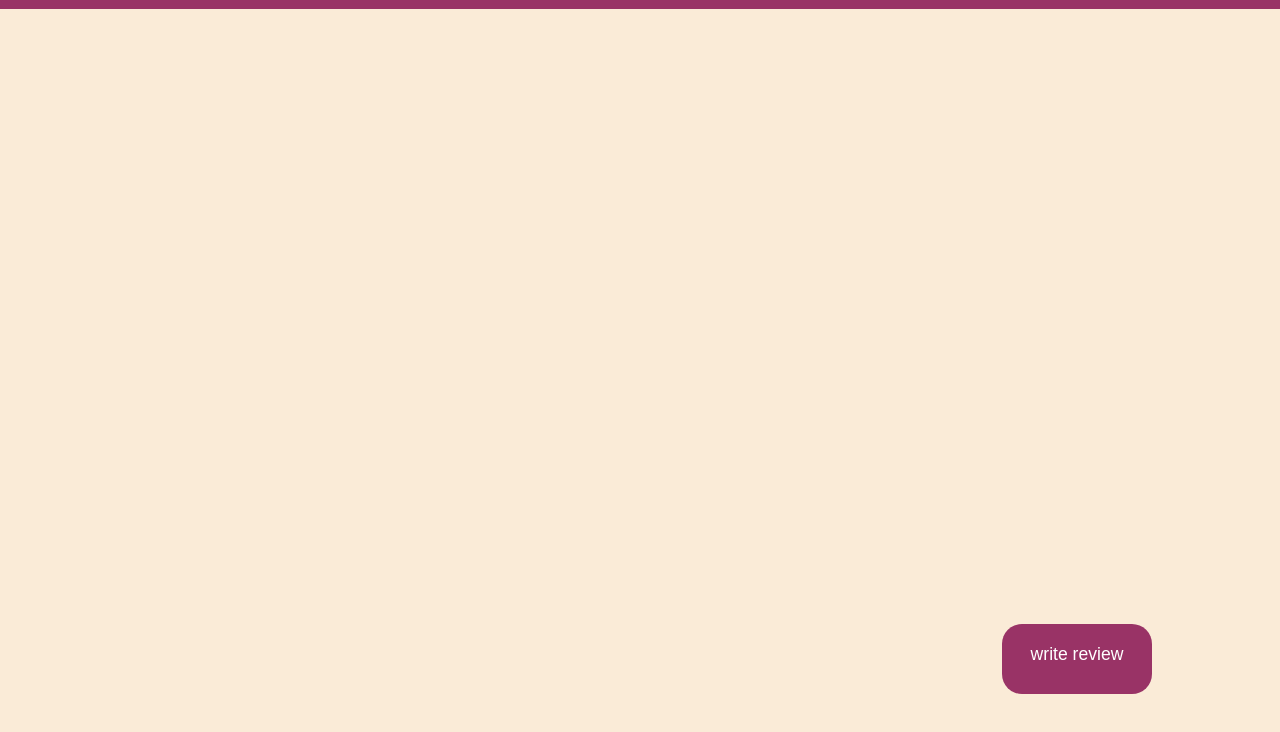
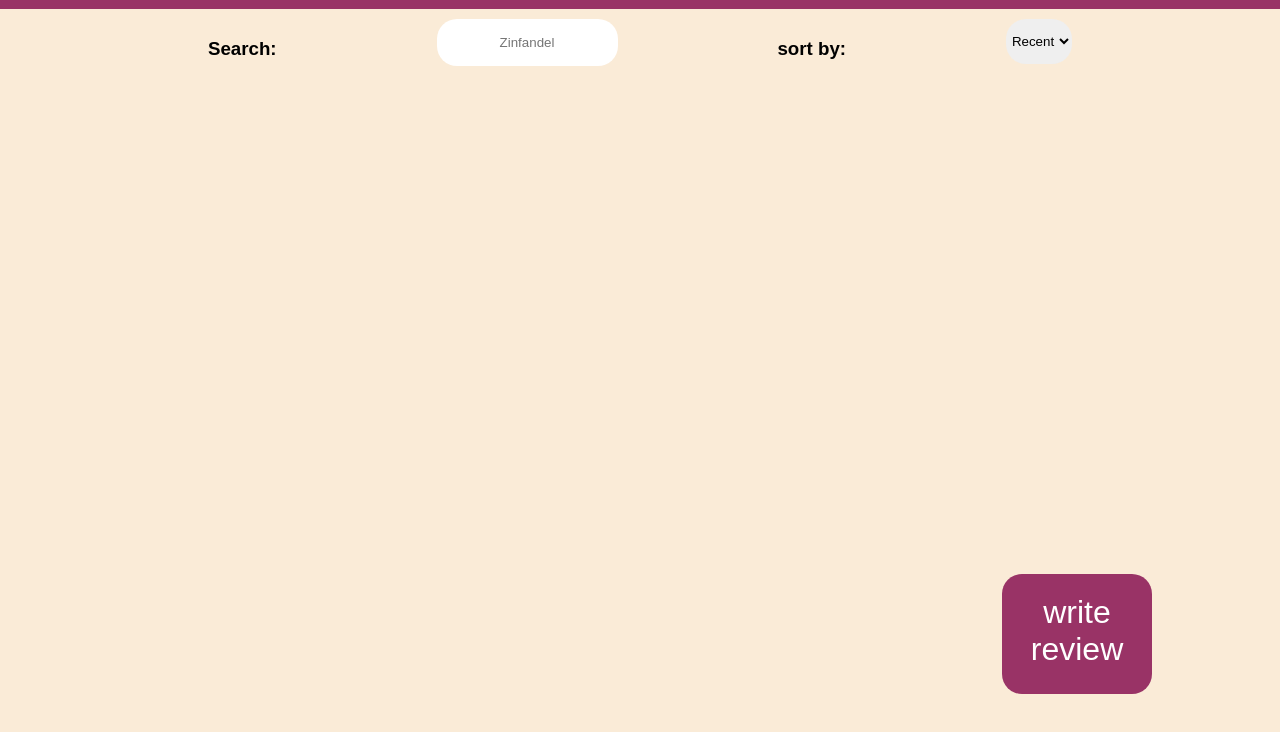
Before and after one commit to ivanwo/whine, a plain HTML site: page index.html in a window 1280 px wide. Shown: the part 66-798 px from the top of the page. Drawn offline with Linux system fonts and the light colour scheme.

Commit message:
added control bar

```diff
--- a/index.html
+++ b/index.html
@@ -18,6 +18,16 @@
       <div class="head login"><a href="#">log in</a></div>
     </header>
     <div class="reviews">
+      <div class="nav">
+        <h3>Search:</h3>
+        <input type="text" class="control" placeholder="Zinfandel" />
+        <h3>sort by:</h3>
+        <select name="" class="control">
+          <option value="">Recent</option>
+          <option value="">Good</option>
+          <option value="">Popular</option>
+        </select>
+      </div>
       <div class="post"></div>
       <div class="post"></div>
       <div class="post"></div>
--- a/style.css
+++ b/style.css
@@ -24,17 +24,34 @@ header {
   width: 50px;
   height: 50px;
 }
+.nav {
+  width: 80%;
+  padding: 10px;
+  display: flex;
+  justify-content: space-around;
+}
+.control {
+  border-radius: 20px;
+  height: 45px;
+  text-align: center;
+  border: 0px;
+  outline: none;
+}
 .write {
   position: absolute;
   color: white;
   text-decoration: none;
   text-align: center;
-  font-size: 1.1em;
+  font-size: 2em;
   padding: 20px 0 0 0;
   border-radius: 20px;
   width: 150px;
-  height: 50px;
+  height: 100px;
   background-color: #993366;
   right: 10%;
   bottom: 5%;
 }
+.reviews {
+  display: flex;
+  justify-content: center;
+}
```
